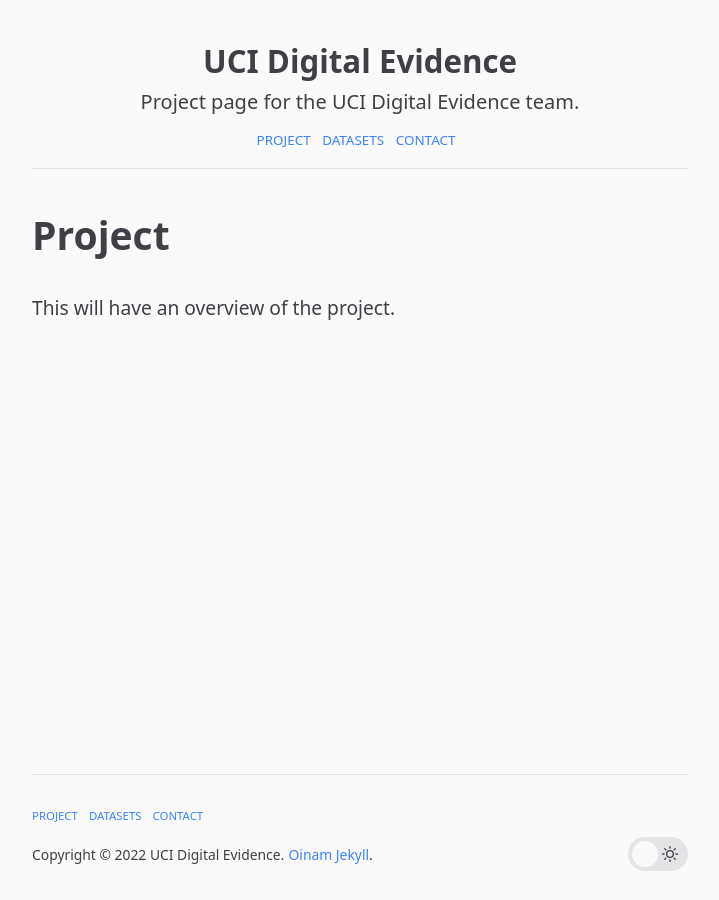
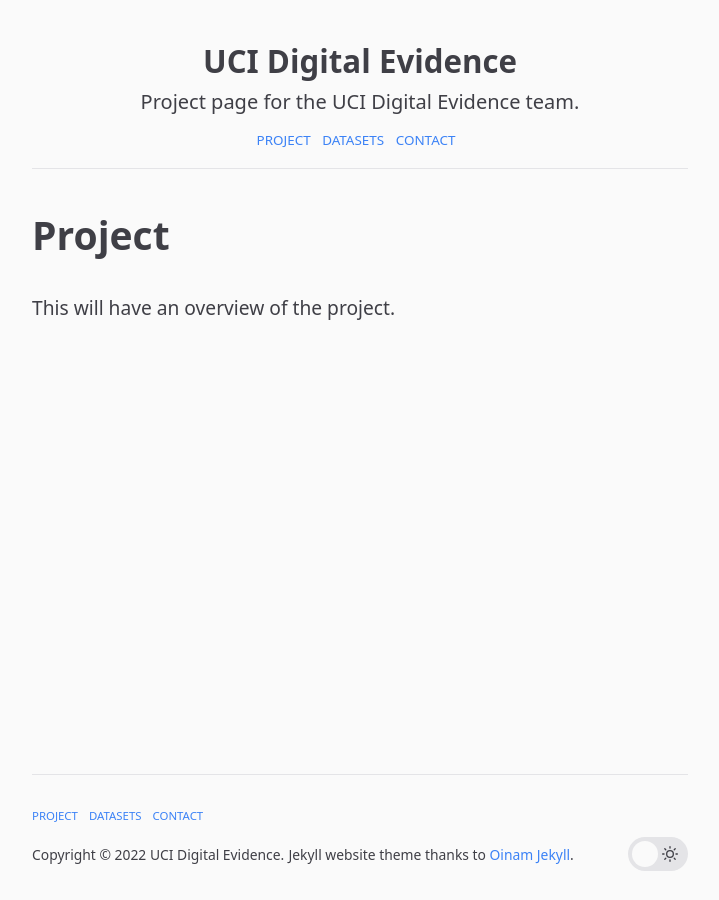
Before and after one commit to rlongjohn/uci-digital-evidence, a Jekyll site: the page built from index.md, in a window 1280 px wide. Shown: the whole page, without its empty margins (280-999 px from the left). Built offline with Jekyll 4.4.1, drawn with Linux system fonts in a browser that asks for light colours.

Commit message:
add credit text to footer

```diff
--- a/_includes/footer.html
+++ b/_includes/footer.html
@@ -9,7 +9,7 @@
           <small>Copyright © {{ "now" | date: "%Y" }} {{ site.title }}.</small>
         {% endif %}
         {% if site.footer.credit != false %}
-          <small><a href="https://oinam.github.io/oinam-jekyll/" target="_blank">Oinam Jekyll</a>.</small>
+          <small>Jekyll website theme thanks to <a href="https://oinam.github.io/oinam-jekyll/" target="_blank">Oinam Jekyll</a>.</small>
         {% endif %}
       </p>
     </div>
```
